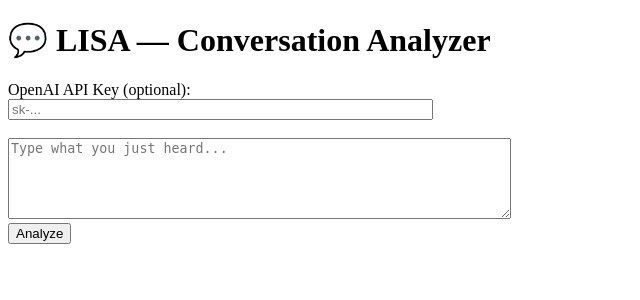
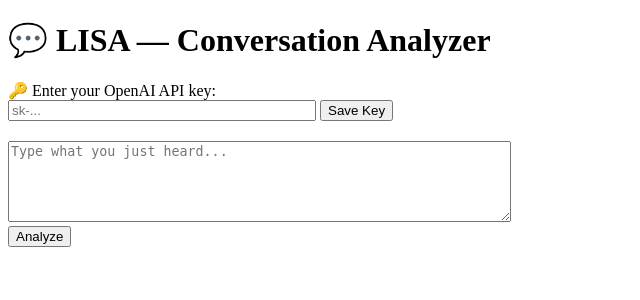
Before and after one commit to robertlalum/lisa-insight-app, a Flask app: page / in a window 1280 px wide. Shown: the top 300 px of the page, without its empty margins (0-640 px from the left). Run offline with Flask 3, Linux system fonts and the light colour scheme.

Commit message:
Update index.html

```diff
--- a/templates/index.html
+++ b/templates/index.html
@@ -7,35 +7,51 @@
 <body>
   <h1>💬 LISA — Conversation Analyzer</h1>
 
-    <label for="api-key">OpenAI API Key (optional):</label><br />
-    <input type="text" id="api-key" placeholder="sk-..." size="50" /><br /><br />
+  <form id="api-key-form">
+    <label for="api-key">🔑 Enter your OpenAI API key:</label><br />
+    <input type="password" id="api-key" placeholder="sk-..." style="width: 300px;" />
+    <button type="submit">Save Key</button>
+  </form>
 
-    <form id="analyze-form">
-        <textarea id="user-input" rows="5" cols="60" placeholder="Type what you just heard..."></textarea><br>
+  <form id="analyze-form" style="margin-top: 20px;">
+    <textarea id="user-input" rows="5" cols="60" placeholder="Type what you just heard..."></textarea><br />
     <button type="submit">Analyze</button>
   </form>
 
-    <div id="result"></div>
+  <div id="result" style="margin-top: 20px;"></div>
 
   <script>
+    let apiKey = "";
+
+    // Save API key locally in memory (not stored)
+    document.getElementById("api-key-form").addEventListener("submit", (e) => {
+      e.preventDefault();
+      apiKey = document.getElementById("api-key").value.trim();
+      alert("API key saved for this session.");
+    });
+
     document.getElementById("analyze-form").addEventListener("submit", async (e) => {
       e.preventDefault();
       const text = document.getElementById("user-input").value;
-            const apiKey = document.getElementById("api-key").value;
+
+      if (!apiKey) {
+        alert("Please enter your API key first.");
+        return;
+      }
 
       const res = await fetch("/analyze", {
         method: "POST",
-                headers: { "Content-Type": "application/json" },
-                body: JSON.stringify({ text, api_key: apiKey }),
+        headers: {
+          "Content-Type": "application/json",
+          "Authorization": "Bearer " + apiKey
+        },
+        body: JSON.stringify({ text })
       });
 
       const data = await res.json();
       document.getElementById("result").innerHTML = `
-                <h2>Intent:</h2>
-                <p>${data.intent || "N/A"}</p>
-                <h2>Suggestions:</h2>
-                <ul>${(data.suggestions || []).map((s) => `<li>${s}</li>`).join("")}</ul>
-                ${data.error ? `<h3 style="color:red">Error: ${data.error}</h3>` : ""}
+        <h2>Intent:</h2><p>${data.intent}</p>
+        <h2>Suggestions:</h2><ul>${data.suggestions.map(s => `<li>${s}</li>`).join("")}</ul>
       `;
     });
   </script>
```
Lines whose indentation alone changed are shown as unchanged.
